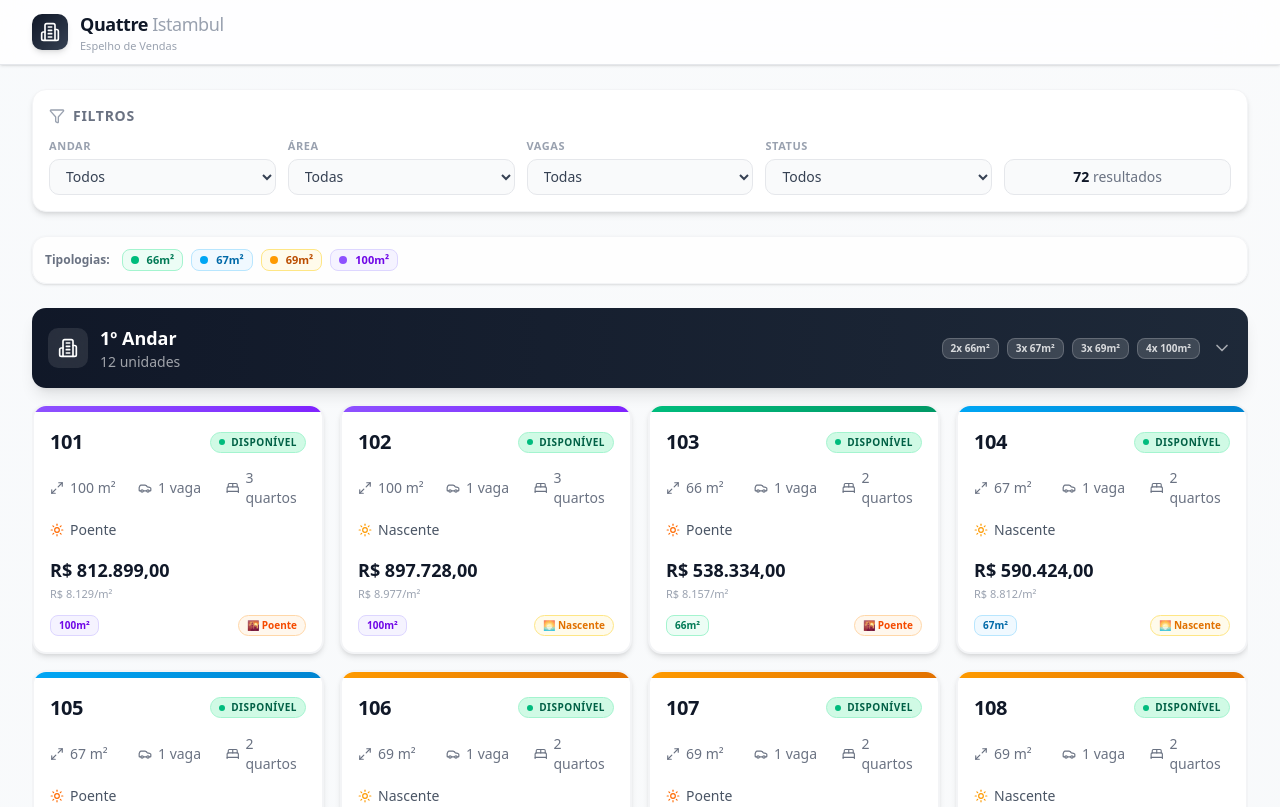
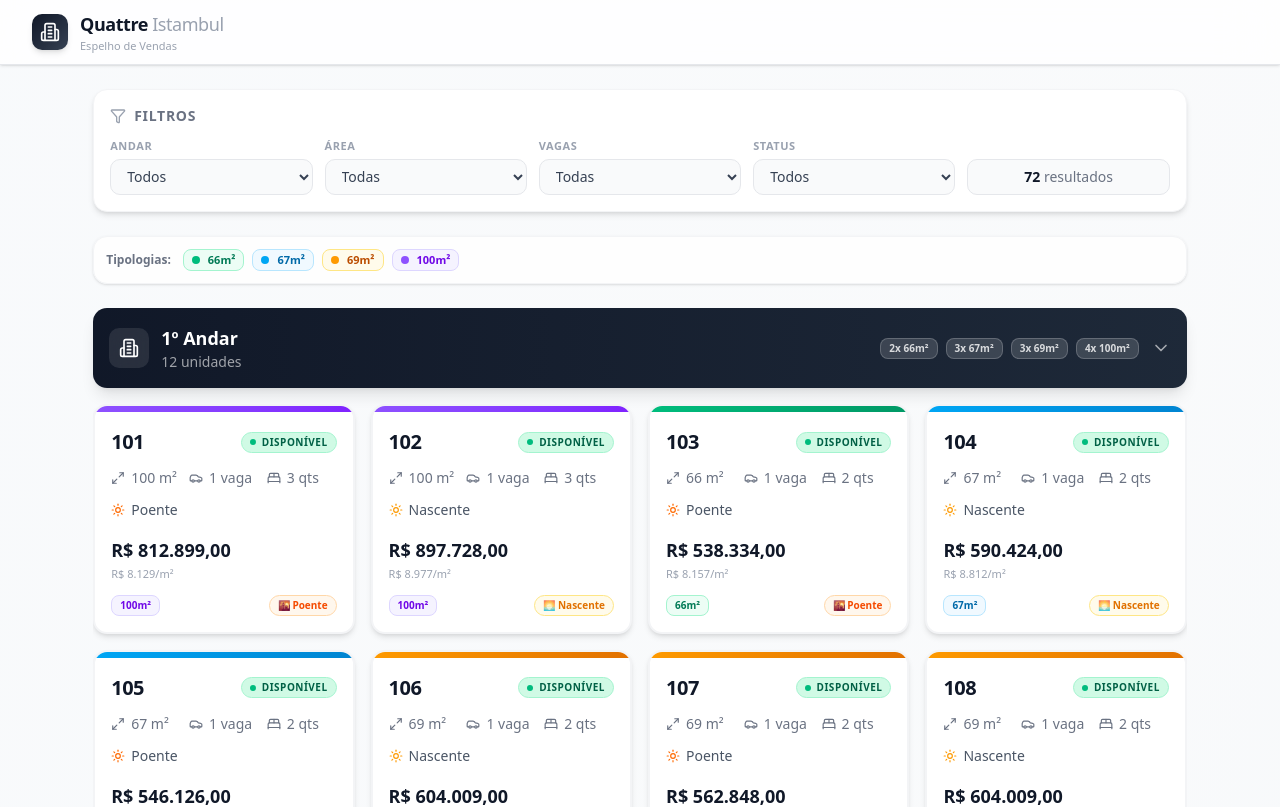
Before and after one commit to felipesantiago-coder/fluxo-quadra, a Next.js app: page / in a window 1280 px wide. Shown: the top 807 px of the page. Built offline with nearby package versions, Linux system fonts and the light colour scheme.

Commit message:
9a52b1b3-98a0-432f-9627-c73dfac9479d

```diff
--- a/src/components/sales-dashboard.tsx
+++ b/src/components/sales-dashboard.tsx
@@ -114,7 +114,7 @@
           </div>
           <div className="flex items-center gap-1.5 text-gray-500">
             <BedDouble className="w-3.5 h-3.5" />
-            <span className="text-sm font-medium">{unit.quartos} quartos</span>
+            <span className="text-sm font-medium">{unit.quartos} qts</span>
           </div>
         </div>
 
```
